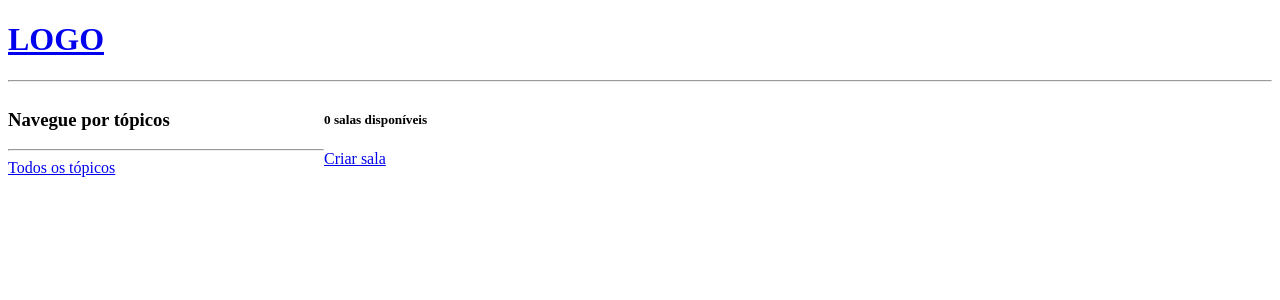
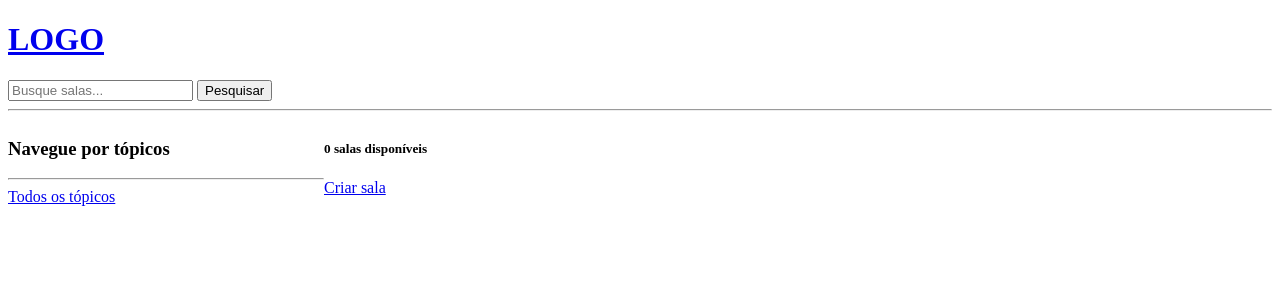
Before and after one commit to br-adriel/django-pencil-squad, a Django app: page / in a window 1280 px wide. Shown: the top 300 px of the page. Run offline with Django 4.2, Linux system fonts and the light colour scheme; data that the repository does not hold is empty.

Commit message:
Adiciona barra de busca

```diff
--- a/templates/navbar.html
+++ b/templates/navbar.html
@@ -1,3 +1,10 @@
-<a href="/"><h1>LOGO</h1></a>
+<a href="/">
+  <h1>LOGO</h1>
+</a>
+
+<form action="{% url 'home' %}">
+  <input type="text" name="q" placeholder="Busque salas...">
+  <button type="submit">Pesquisar</button>
+</form>
 
 <hr />
```
